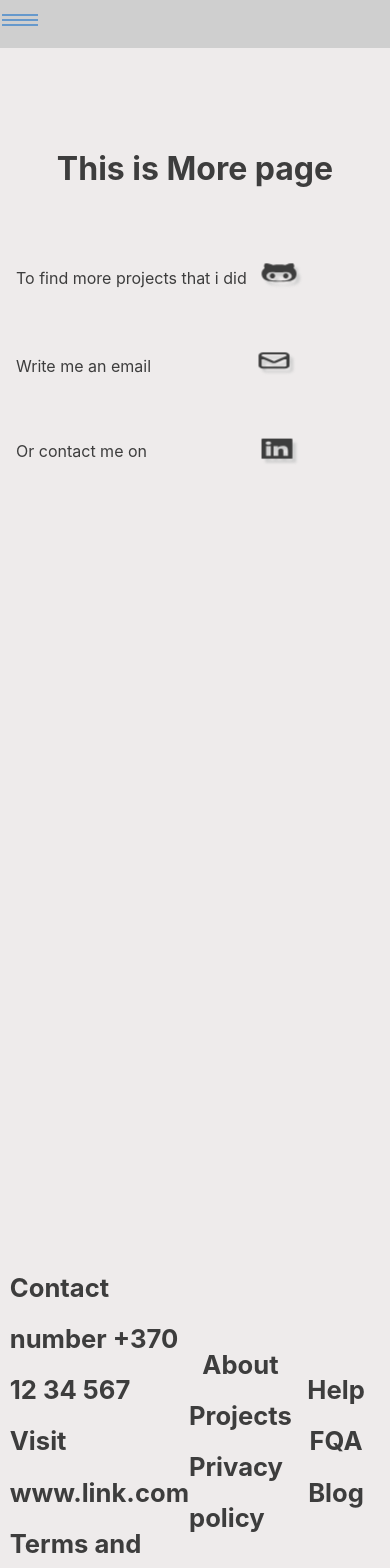
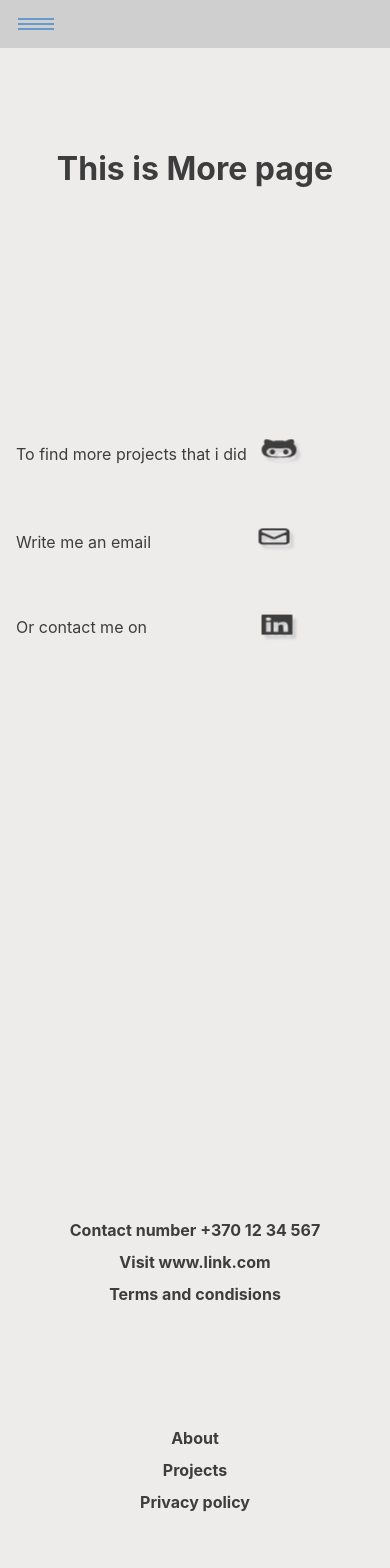
Before and after one commit to lipskij/portfolio-prject-next.js, a Next.js app: page /more in a window 390 px wide. Shown: the top 1568 px of the page. Built offline with nearby package versions, Linux system fonts and the light colour scheme.

Commit message:
Add responsive style

```diff
--- a/component/Hamburger.js
+++ b/component/Hamburger.js
@@ -8,9 +8,10 @@ const Hamburger = ({ onClick, toggled, className = "" }) => {
           border: none;
           background: none;
           position: relative;
-          padding: 2px;
+          padding: 10px 2px 2px 2px;
           min-width: 40px;
           min-height: 40px;
+          margin-left: 1rem;
         }
         .bar {
           background-color: #6699cc;
--- a/pages/index.js
+++ b/pages/index.js
@@ -19,7 +19,8 @@ const Home = () => {
         <div className='toggle'>
           <ToggleTheme />
         </div>
-        <h1>Best brand!</h1>
+        <Logo />
+
         <div className={styles.text}>
           <p>This page is for my portfolio.</p>
           <p>It is made using React and Nextjs.</p>
@@ -33,9 +34,7 @@ const Home = () => {
             </Link>
           </p>
         </div>
-        <Logo />
       </main>
-
       <Footer />
     </div>
   );
--- a/styles/Home.module.css
+++ b/styles/Home.module.css
@@ -21,6 +21,7 @@
 .home {
   display: grid;
   grid-template-columns: repeat(2, minmax(0, 1fr));
+  column-gap: 12rem;
   padding: 8rem 0;
   color: var(--text-color);
   width: 90vw;
@@ -104,7 +105,7 @@
   }
   .text {
     text-align: left;
-    padding: 1rem;
+    padding: 12rem 1rem 1rem 1rem;
     line-height: 2;
     width: 100vw;
     height: 100vh;
@@ -121,4 +122,18 @@
     text-shadow: 5px 5px 5px var(--nav-color);
     transform: scale(1.05);
   }
+  .home {
+    display: flex;
+    flex-direction: column;
+    align-items: center;
+    padding: 3rem 0;
+    color: var(--text-color);
+    width: 90vw;
+  }
+  .more {
+    display: flex;
+  flex-direction: column;
+  width: 95vw;
+  line-height: 2;
+  }
 }
--- a/styles/globals.css
+++ b/styles/globals.css
@@ -182,6 +182,7 @@ a {
   line-height: 2;
   padding: 5rem 0 5rem 0;
   cursor: pointer;
+  font-size: 1rem;
 }
 
 .image-svg {
@@ -199,12 +200,6 @@ a {
   animation: pulse-dot 2s cubic-bezier(0.455, 0.03, 0.515, 0.955) -0.4s infinite;
   animation-delay: 5s;
 }
-
-/* .image-svg:hover {
-  filter: hue-rotate(0) contrast(100%), hue-rotate(360) contrast(200%),
-    hue-rotate(45) contrast(300%), hue-rotate(0) contrast(100%);
-    transition: 0.3s;
-} */
 
 @keyframes example {
   from {
@@ -325,4 +320,14 @@ a {
     padding-top: 6rem;
     justify-content: space-around;
   }
+  .more-bottom {
+    display: flex;
+    justify-content: center;
+    align-items: center;
+    flex-direction: column;
+    line-height: 2;
+    padding: 2rem 0 5rem 0;
+    cursor: pointer;
+    font-size: 1rem;
+  }
 }
```
